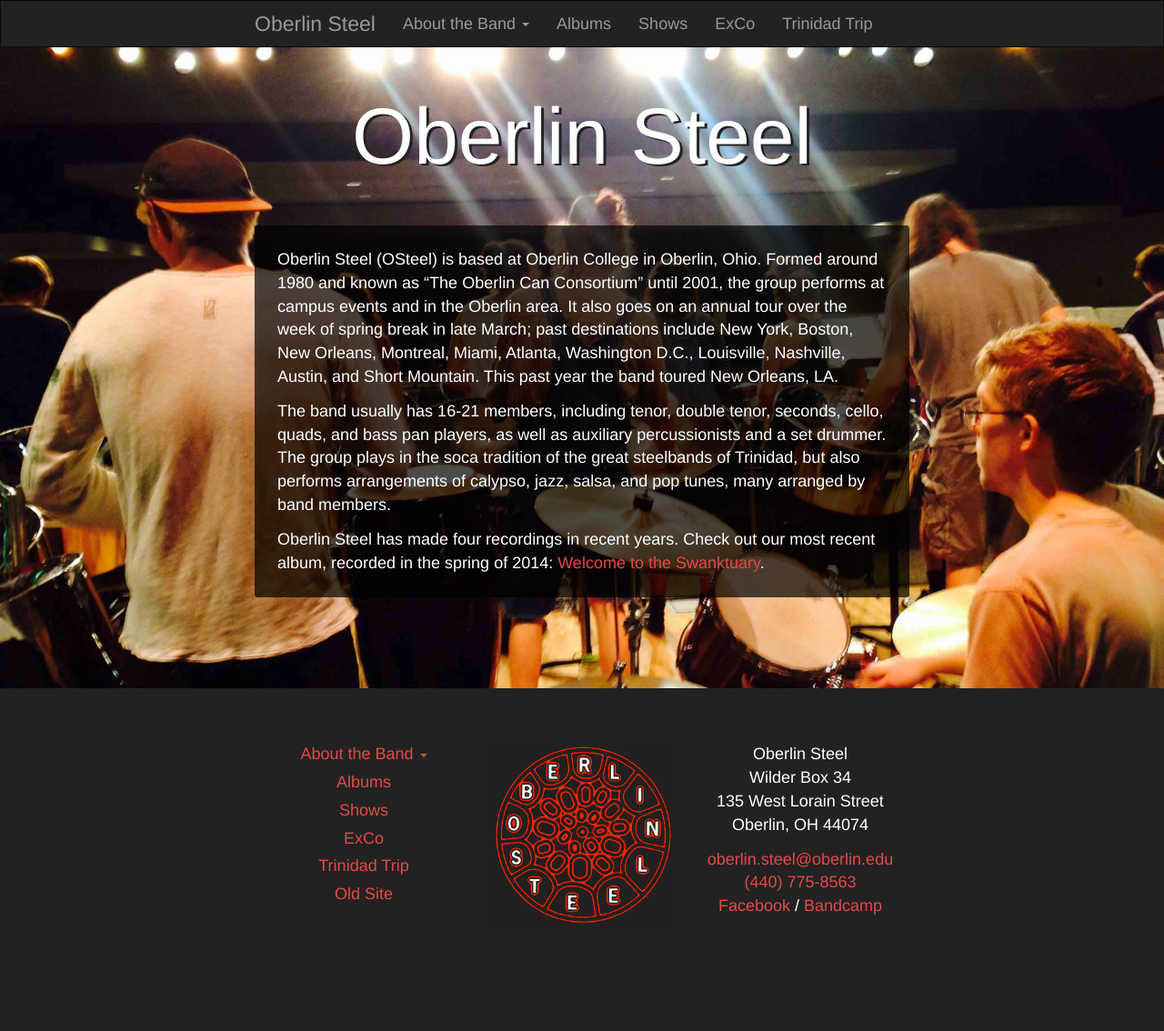
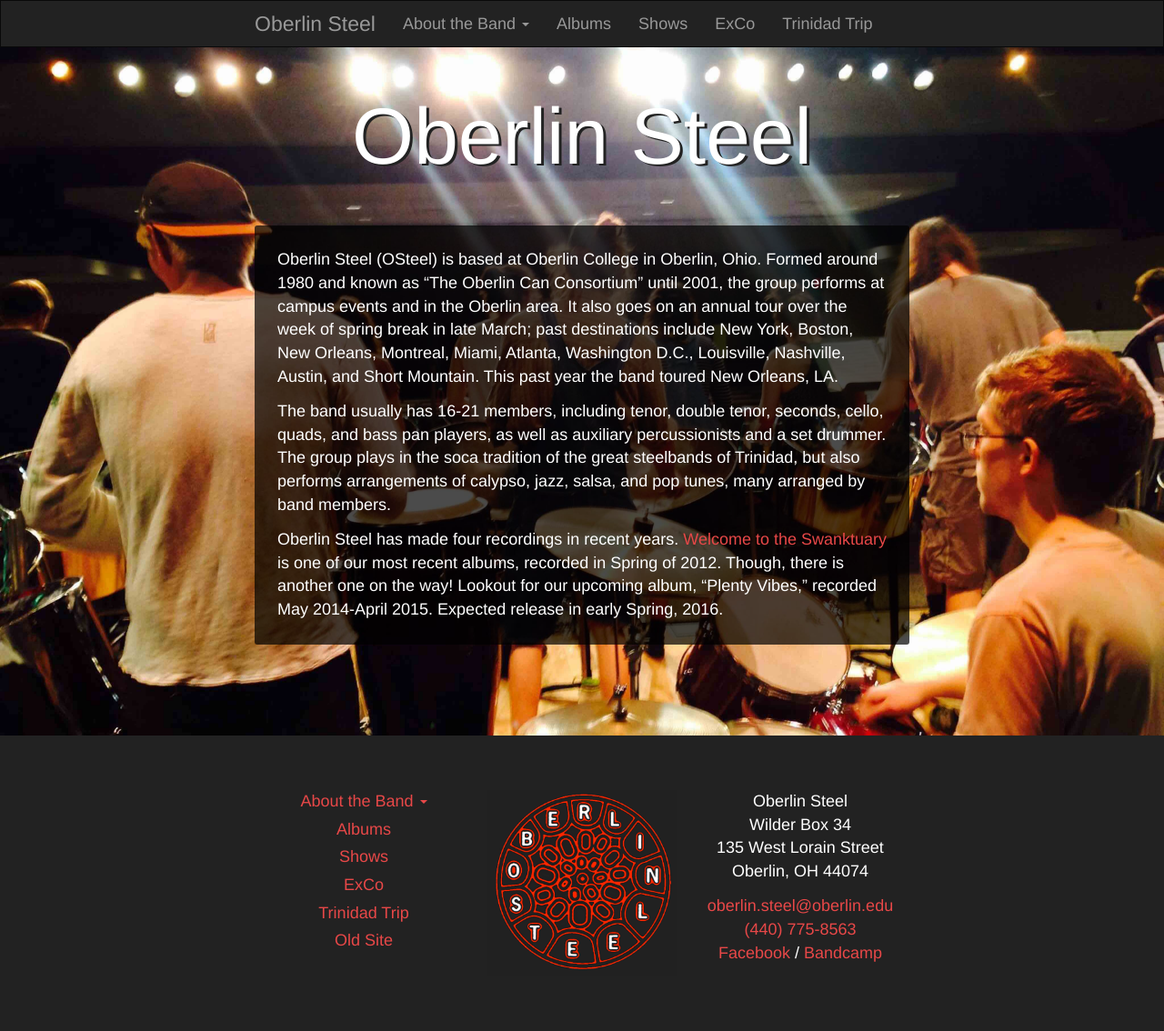
Before and after one commit to oberlinsteel/oberlinsteel.github.io, a Jekyll site: the page built from index.md, in a window 1280 px wide. Shown: the whole page at 91% size. Built offline with Jekyll 4.4.1, drawn with Linux system fonts in a browser that asks for light colours; Markdown is read by kramdown in place of the engine named in the settings; before the commit the page ends 1083 px from its top, so only the background shows below that.

Commit message:
Update index.md

```diff
--- a/index.md
+++ b/index.md
@@ -10,4 +10,4 @@
 
 The band usually has 16-21 members, including tenor, double tenor, seconds, cello, quads, and bass pan players, as well as auxiliary percussionists and a set drummer. The group plays in the soca tradition of the great steelbands of Trinidad, but also performs arrangements of calypso, jazz, salsa, and pop tunes, many arranged by band members.
 
-Oberlin Steel has made four recordings in recent years. Check out our most recent album, recorded in the spring of 2014: [Welcome to the Swanktuary]({{ site.baseurl }}/albums/welcome-to-the-swanktuary).
+Oberlin Steel has made four recordings in recent years. [Welcome to the Swanktuary]({{ site.baseurl }}/albums/welcome-to-the-swanktuary) is one of our most recent albums, recorded in Spring of 2012. Though, there is another one on the way! Lookout for our upcoming album, "Plenty Vibes," recorded May 2014-April 2015. Expected release in early Spring, 2016.
```
